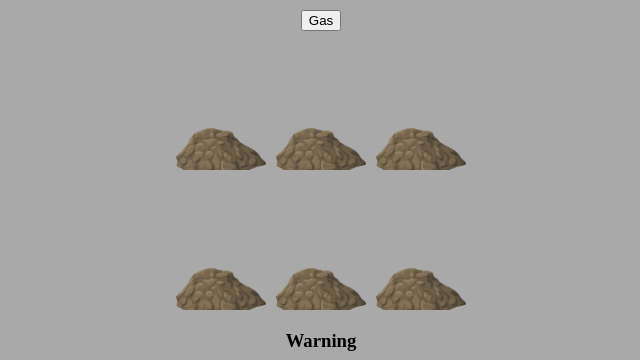
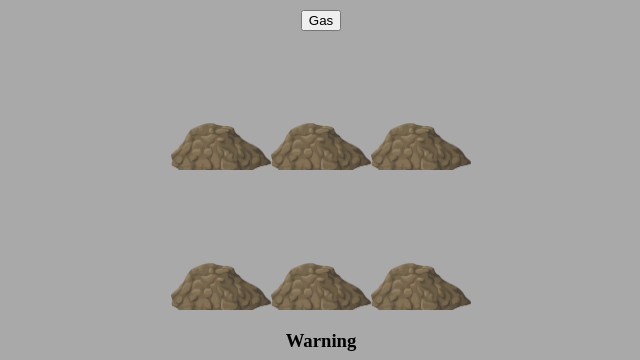
Before and after one commit to andyjavadams/pukul-pepet, a plain HTML site: page index.html in a window 1280 px wide. Shown: the part 156-516 px from the top of the page, 319-959 px from the left. Drawn offline with Linux system fonts and the light colour scheme.

Commit message:
Biar gede

```diff
--- a/style.css
+++ b/style.css
@@ -57,7 +57,7 @@ p {
   height: 90px;
   position: absolute;
   background: url(tanah.png) bottom center no-repeat;
-  background-size: 90%;
+  background-size: 100%;
   top: 20px;
 }
 
```
